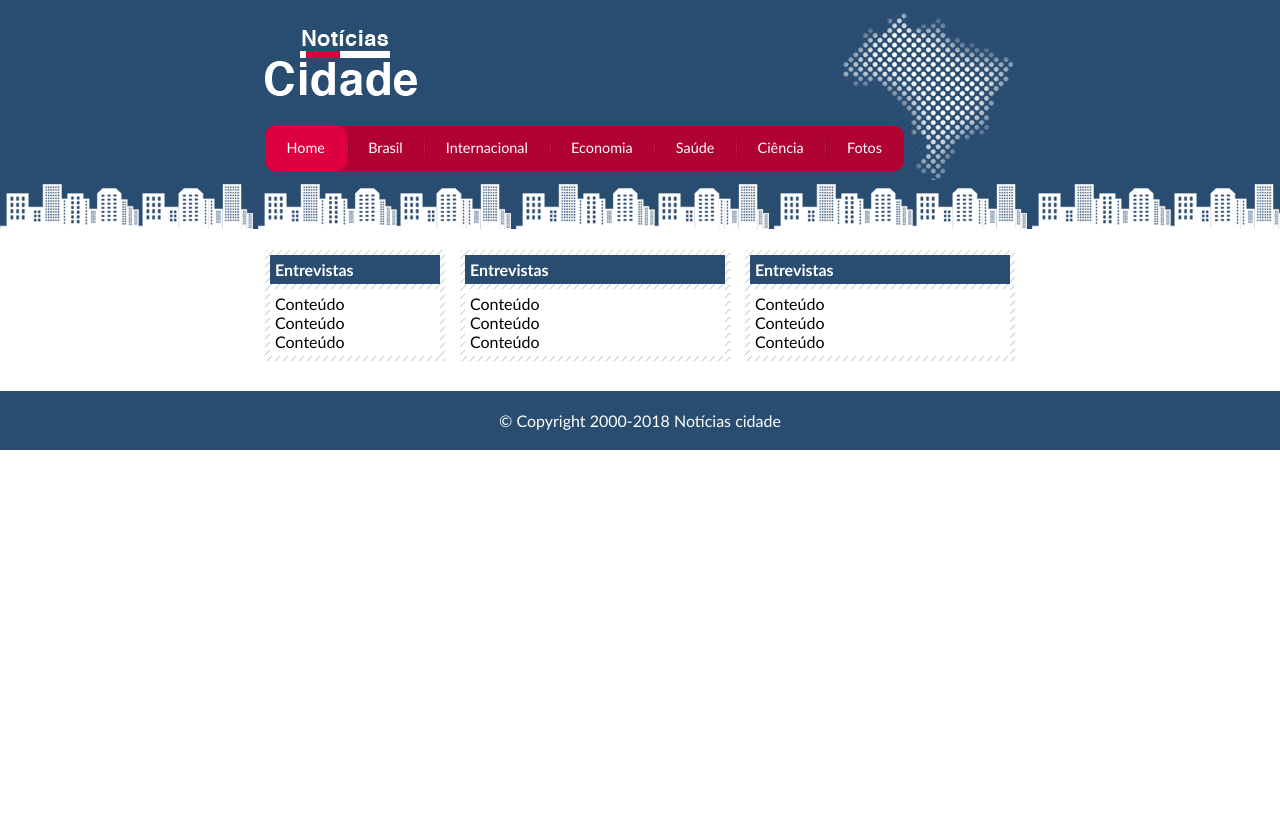
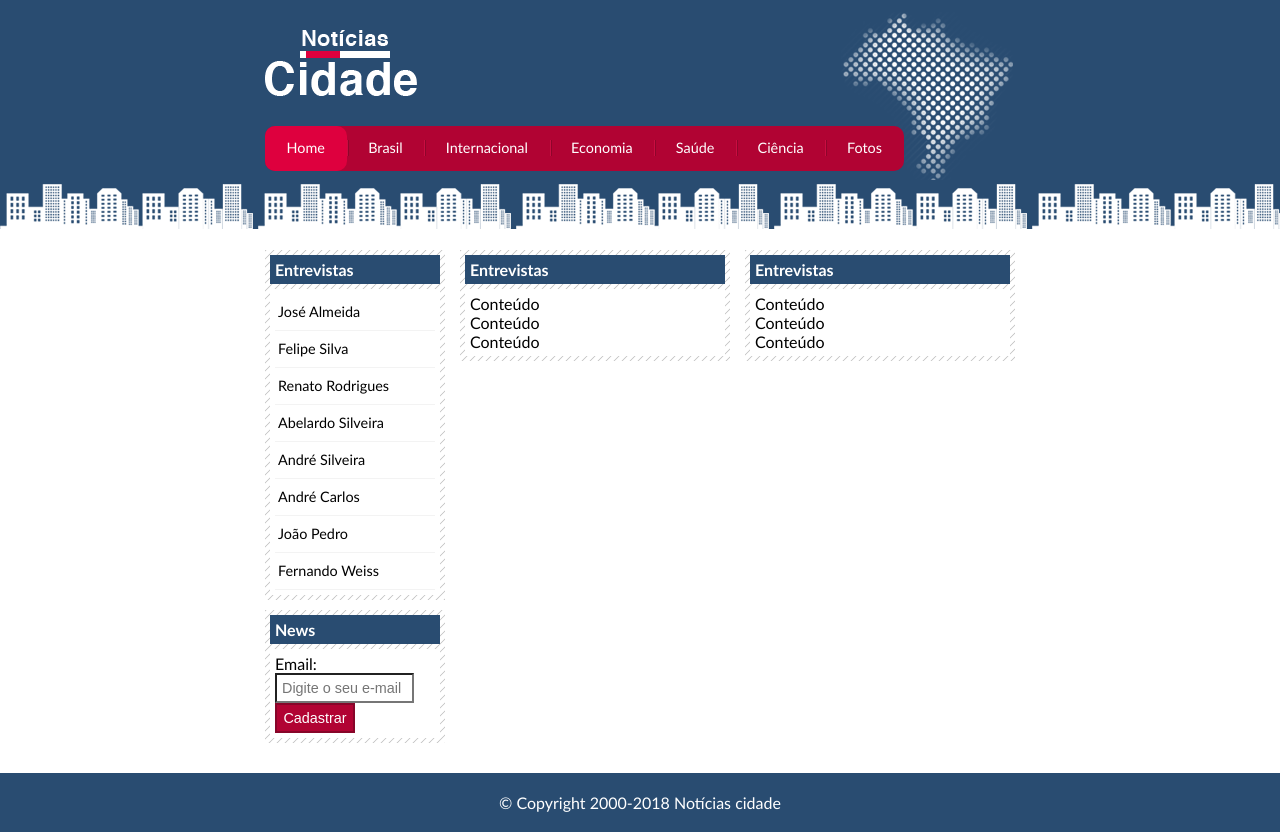
Before and after one commit to thalesxbrasileiro/noticias-cidade, a plain HTML site: page index.html in a window 1280 px wide. Before the commit the page ends 800 px from the top, so only its background shows below. Drawn offline with Linux system fonts and the light colour scheme.

Commit message:
Adicionado a barra lateral

```diff
--- a/css/estilo.css
+++ b/css/estilo.css
@@ -135,6 +135,43 @@ h2 {
     margin-top: 5px;
 }
 
+/* Formatar menus laterais */
+
+#lateral ul a {
+    font-size: 0.9em;
+    padding: 3px;
+    display: block;
+    line-height: 30px;
+    color: #000;
+    text-decoration: none;
+    border-bottom: 1px solid #f3f3f3;
+}
+
+#lateral ul a:hover {
+    color: #a1a1a1;
+    background: #f9f9f9 url(../imagens/marcador.png) no-repeat left center;
+    padding-left: 20px;
+}
+
+/* Formatando formulários */
+label {
+    display: block;
+    cursor: pointer;
+}
+
+input {
+    font-size: 0.9em;
+    background-color: #fff;
+    padding: 5px;
+    width: 125px;
+}
+input.submit {
+    width: 80px;
+    color: #fff;
+    background: #b10333;
+    border: 2px solid #870529;
+}
+
 /* Rodapé */
 
 #container-rodape {
--- a/index.html
+++ b/index.html
@@ -73,16 +73,38 @@
 
                     <div class="caixa">
                         <h2>Entrevistas</h2>
+                        <div class="caixa-conteudo">
+                            <ul>
+                                <li><a href="">José Almeida</a></li>
+                                <li><a href="">Felipe Silva</a></li>
+                                <li><a href="">Renato Rodrigues</a></li>
+                                <li><a href="">Abelardo Silveira</a></li>
+                                <li><a href="">André Silveira</a></li>
+                                <li><a href="">André Carlos</a></li>
+                                <li><a href="">João Pedro</a></li>
+                                <li><a href="">Fernando Weiss</a></li>
+                            </ul>
+                        </div>
+                    </div>
 
+                    <div class="caixa">
+                        <h2>News</h2>
                         <div class="caixa-conteudo">
-                            Conteúdo <br>
-                            Conteúdo <br>
-                            Conteúdo <br>
+                            <form action="">
+                                <div>
+                                   <label for="email">Email:</label>
+                                   <input type="text" name="email" id="email" placeholder="Digite o seu e-mail">
+                                </div>
+
+                                <div>
+                                    <input class="submit" type="submit" value="Cadastrar">
+                                </div>
+                            </form>
                         </div>
                     </div>
 
                 </div>
-                <!-- Início lateral -->
+                <!-- Fim lateral -->
 
             </div>
             <!-- Fim conteúdo -->
```
